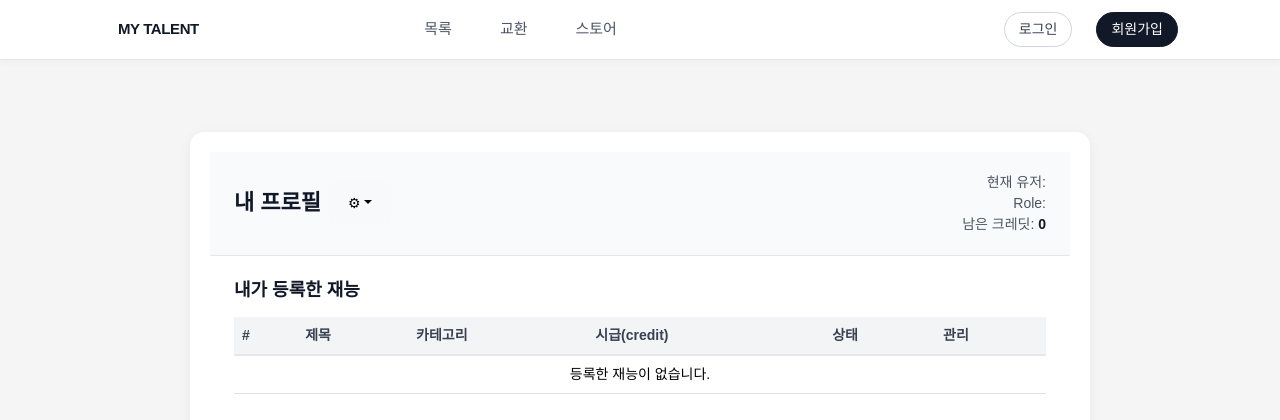
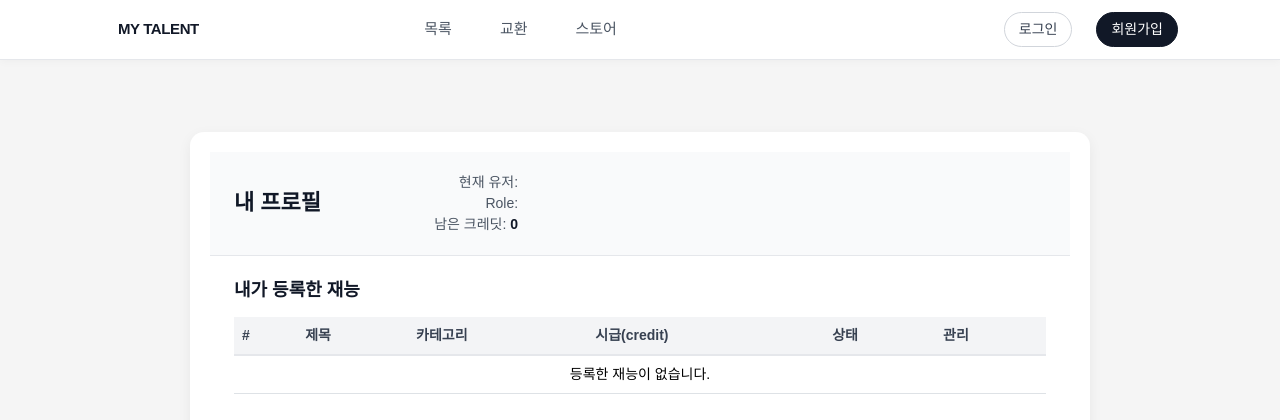
Before and after one commit to Neokime/spring-react-web, a React (Vite) app in the folder my-talent-frondend/: page /profile in a window 1280 px wide. Shown: the top 420 px of the page. Built offline with nearby package versions, Linux system fonts and the light colour scheme.

Commit message:
드롭다운 수정

```diff
--- a/my-talent-frondend/src/pages/profile/Profile.jsx
+++ b/my-talent-frondend/src/pages/profile/Profile.jsx
@@ -56,48 +56,7 @@ const Profile = () => {
             <div className="col-6 d-flex align-items-center">
               <h3 className="m-0">내 프로필</h3>
 
-              {/* ⚙ 드롭다운 메뉴 */}
-              <div className="dropdown ms-2">
-                <button
-                  className="btn btn-light btn-sm dropdown-toggle"
-                  type="button"
-                  data-bs-toggle="dropdown"
-                >
-                  ⚙
-                </button>
 
-                <ul className="dropdown-menu">
-                  <li>
-                    <button className="dropdown-item" disabled>
-                      프로필 수정 (준비중)
-                    </button>
-                  </li>
-
-                  <li>
-                    <button
-                      className="dropdown-item"
-                      onClick={() => {
-                        clearUser();
-                        navigate("/login");
-                      }}
-                    >
-                      로그아웃
-                    </button>
-                  </li>
-
-                  <li><hr className="dropdown-divider" /></li>
-
-                  <li>
-                    <button
-                      className="dropdown-item text-danger"
-                      onClick={handleDelete}
-                    >
-                      회원 탈퇴
-                    </button>
-                  </li>
-                </ul>
-              </div>
-            </div>
 
             {/* 우측 : 유저 정보 */}
             <div className="col-6 profile-user-info text-end">
@@ -108,6 +67,7 @@ const Profile = () => {
 
           </div>
         </div>
+      </div>
 
 
         {/* ----------------- 본문 ----------------- */}
```
